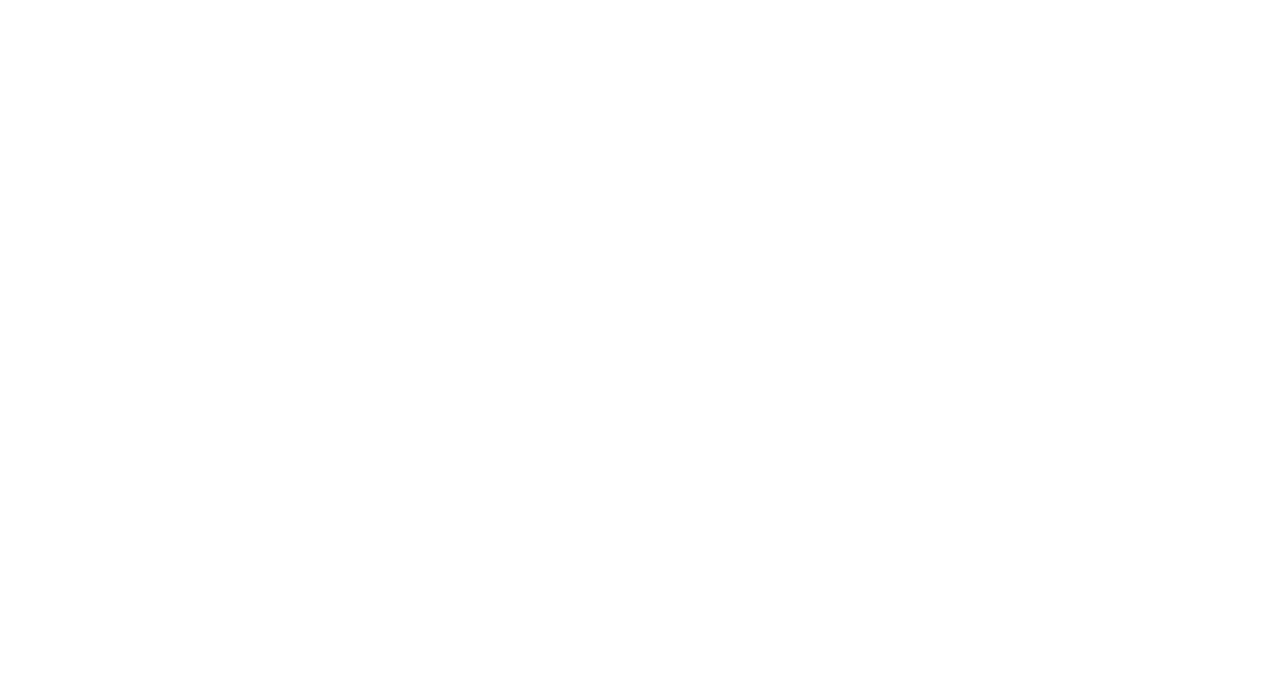
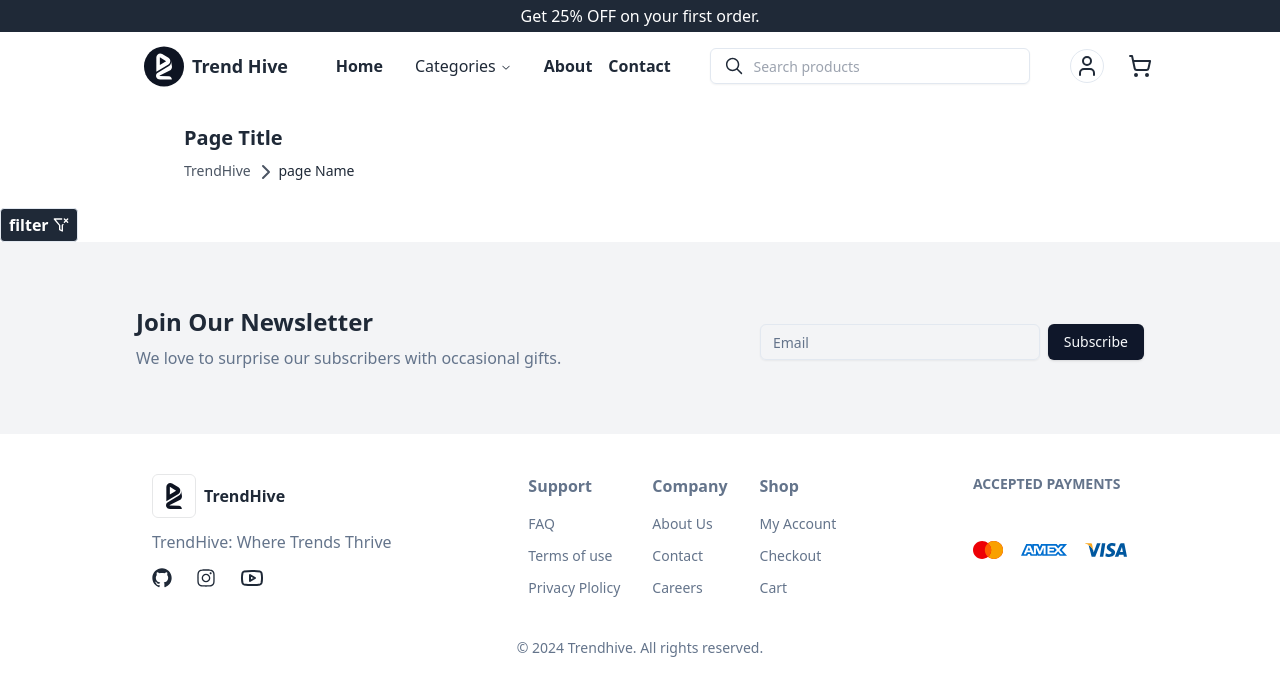
Before and after one commit to Brian-kipkoech-mutai/e-commerce-full-MEARN-stuck, a React (Vite) app in the folder front-end/: page /search in a window 1280 px wide. Before the commit this address had no page. Shown: the top 696 px of the page. Built offline with nearby package versions, Linux system fonts and the light colour scheme.

Commit message:
feat:- worked  on    listing component, implimented a filtering  algorithim  whci will be  used to perform   queris  based on user  selection

```diff
--- a/front-end/package.json
+++ b/front-end/package.json
@@ -32,7 +32,8 @@
     "react-router-dom": "^6.25.1",
     "react-spinners": "^0.14.1",
     "tailwind-merge": "^2.4.0",
-    "tailwindcss-animate": "^1.0.7"
+    "tailwindcss-animate": "^1.0.7",
+    "vaul": "^0.9.1"
   },
   "devDependencies": {
     "@types/node": "^20.14.12",
--- /dev/null
+++ b/front-end/src/components/FilterCategory.jsx
@@ -0,0 +1,29 @@
+import classNames from "classnames";
+import { XIcon } from "lucide-react";
+import React from "react";
+
+function FilterCategory({ name, options, handleSelect, selectedValues }) {
+  return (
+    <section className="">
+      <h2 className="font-semibold text-gray-800 mb-1">{name}</h2>
+      <section className="flex gap-2 gap-y-2  flex-wrap">
+        {options.map(({ label, value }) => (
+          <div
+            className={classNames(
+              "px-2 rounded-full   bg-gray-100 w-fit flex gap-1 items-center border",
+              {
+                "bg-teal-600 text-teal-100": value in selectedValues,
+              }
+            )}
+            onClick={() => handleSelect({ name, value })}
+          >
+            <span className="font-semibold text-xs">{label}</span>{" "}
+            <XIcon className="w-3" />
+          </div>
+        ))}
+      </section>
+    </section>
+  );
+}
+
+export default FilterCategory;
--- a/front-end/src/components/Header.jsx
+++ b/front-end/src/components/Header.jsx
@@ -63,13 +63,13 @@ function Header() {
                 </NavigationMenuTrigger>
                 <NavigationMenuContent className="flex flex-col gap-2 p-2 pr-8 text-gray-600   ">
                   <NavigationMenuLink className="hover:text-gray-800 cursor-pointer">
-                    men
+                    <NavLink to={"/search"}> men</NavLink>
                   </NavigationMenuLink>
                   <NavigationMenuLink className="hover:text-gray-800 cursor-pointer">
-                    women
+                    <NavLink to={"/search"}>women</NavLink>
                   </NavigationMenuLink>
                   <NavigationMenuLink className="hover:text-gray-800 cursor-pointer">
-                    Children
+                    <NavLink to={"/search"}>Children</NavLink>
                   </NavigationMenuLink>
                 </NavigationMenuContent>
               </NavigationMenuItem>
--- a/front-end/src/components/categories.jsx
+++ b/front-end/src/components/categories.jsx
@@ -75,6 +75,7 @@ function Categories() {
           whileTap={tapVariant}
         >
           <NavLink
+             to={'/search'}
             className={({ isActive }) =>
               isActive ? "text-gray-800" : "text-muted-foreground"
             }
--- /dev/null
+++ b/front-end/src/components/ui/drawer.jsx
@@ -0,0 +1,93 @@
+import * as React from "react"
+import { Drawer as DrawerPrimitive } from "vaul"
+
+import { cn } from "@/lib/utils"
+
+const Drawer = ({
+  shouldScaleBackground = true,
+  closeThreshold = 1,
+  modal=false,
+
+  ...props
+}) => (
+  <DrawerPrimitive.Root  shouldScaleBackground={shouldScaleBackground} {...props} />
+)
+Drawer.displayName = "Drawer"
+
+const DrawerTrigger = DrawerPrimitive.Trigger
+
+const DrawerPortal = DrawerPrimitive.Portal
+
+const DrawerClose = DrawerPrimitive.Close
+
+const DrawerOverlay = React.forwardRef(({ className, ...props }, ref) => (
+  <DrawerPrimitive.Overlay
+    ref={ref}
+    className={cn("fixed inset-0 z-50 bg-black/80", className)}
+    {...props} />
+))
+DrawerOverlay.displayName = DrawerPrimitive.Overlay.displayName
+
+const DrawerContent = React.forwardRef(({ className, children, ...props }, ref) => (
+  <DrawerPortal>
+    <DrawerOverlay />
+    <DrawerPrimitive.Content
+      ref={ref}
+      className={cn(
+        "fixed inset-x-0 bottom-0 z-50 mt-24 flex h-auto flex-col rounded-t-[10px] border bg-background",
+        className
+      )}
+      {...props}>
+      <div className="mx-auto mt-4 h-2 w-[100px] rounded-full bg-muted" />
+      {children}
+    </DrawerPrimitive.Content>
+  </DrawerPortal>
+))
+DrawerContent.displayName = "DrawerContent"
+
+const DrawerHeader = ({
+  className,
+  ...props
+}) => (
+  <div
+    className={cn("grid gap-1.5 p-4 text-center sm:text-left", className)}
+    {...props} />
+)
+DrawerHeader.displayName = "DrawerHeader"
+
+const DrawerFooter = ({
+  className,
+  ...props
+}) => (
+  <div className={cn("mt-auto flex flex-col gap-2 p-4", className)} {...props} />
+)
+DrawerFooter.displayName = "DrawerFooter"
+
+const DrawerTitle = React.forwardRef(({ className, ...props }, ref) => (
+  <DrawerPrimitive.Title
+    ref={ref}
+    className={cn("text-lg font-semibold leading-none tracking-tight", className)}
+    {...props} />
+))
+DrawerTitle.displayName = DrawerPrimitive.Title.displayName
+
+const DrawerDescription = React.forwardRef(({ className, ...props }, ref) => (
+  <DrawerPrimitive.Description
+    ref={ref}
+    className={cn("text-sm text-muted-foreground", className)}
+    {...props} />
+))
+DrawerDescription.displayName = DrawerPrimitive.Description.displayName
+
+export {
+  Drawer,
+  DrawerPortal,
+  DrawerOverlay,
+  DrawerTrigger,
+  DrawerClose,
+  DrawerContent,
+  DrawerHeader,
+  DrawerFooter,
+  DrawerTitle,
+  DrawerDescription,
+}
--- /dev/null
+++ b/front-end/src/container/ListingContainer.jsx
@@ -0,0 +1,40 @@
+import Listing from "@/pages/Listing";
+import React, { useState } from "react";
+import { useSearchParams } from "react-router-dom";
+
+function ListingContainer() {
+  const [filters, setFilters] = useState({});
+  const [selectedValues, setSelectedValues] = useState({});
+  const [_, setSearchParams] = useSearchParams();
+
+  const handleSelect = ({ name, value }) => {
+    const updatedFilters = { ...filters };
+    const updatedValues = { ...selectedValues };
+
+    if (value in updatedValues) {
+      delete updatedValues[value];
+
+      updatedFilters[name] = updatedFilters[name].filter((v) => v !== value);
+
+      if (updatedFilters[name].length === 0) delete updatedFilters[name];
+    } else {
+      updatedValues[value] = value;
+
+      if (name in updatedFilters) updatedFilters[name].push(value);
+      else updatedFilters[name] = [value];
+    }
+
+    setSelectedValues(updatedValues);
+    setFilters(updatedFilters);
+
+    const searchQueries = {};
+    for (const [key, values] of Object.entries(updatedFilters))
+      searchQueries[key] = values.join(",");
+
+    setSearchParams(searchQueries);
+  };
+
+  return <Listing {...{ handleSelect, selectedValues }} />;
+}
+
+export default ListingContainer;
--- /dev/null
+++ b/front-end/src/pages/Listing.jsx
@@ -0,0 +1,51 @@
+import React from "react";
+import {
+  Drawer,
+  DrawerClose,
+  DrawerContent,
+  DrawerDescription,
+  DrawerFooter,
+  DrawerHeader,
+  DrawerTitle,
+  DrawerTrigger,
+} from "@/components/ui/drawer";
+import { Button } from "@/components/ui/button";
+import { FilterIcon, FilterXIcon, XIcon } from "lucide-react";
+import FilterCategory from "@/components/FilterCategory";
+import { filters } from "@/utils/filterData";
+
+function Listing({ handleSelect, selectedValues }) {
+  return (
+    <div>
+      <Drawer>
+        <DrawerTrigger className="flex font-semibold gap-1 border p-1 px-2 rounded bg-gray-800 text-white ">
+          filter <FilterXIcon className="w-4" />
+        </DrawerTrigger>
+        <DrawerContent>
+          <DrawerClose className="self-end px-4 ">
+            <Button variant="outline" className="shadow-md">
+              close
+            </Button>
+          </DrawerClose>
+          <DrawerHeader>
+            {/* <DrawerTitle>filters</DrawerTitle> */}
+            <DrawerDescription>
+              <div className="space-y-2 max-h-svh overflow-scroll">
+                {filters.map(({ name, options }) => (
+                  <FilterCategory
+                    {...{ name, options, handleSelect, selectedValues }}
+                  />
+                ))}
+              </div>
+            </DrawerDescription>
+          </DrawerHeader>
+          {/* <DrawerFooter>
+            <Button>Submit</Button>
+          </DrawerFooter> */}
+        </DrawerContent>
+      </Drawer>
+    </div>
+  );
+}
+
+export default Listing;
--- a/front-end/src/pages/Product.jsx
+++ b/front-end/src/pages/Product.jsx
@@ -10,7 +10,6 @@ import {
 import { Heart, Share2, Star } from "lucide-react";
 import { Button } from "@/components/ui/button";
 import { DotsHorizontalIcon } from "@radix-ui/react-icons";
-import Latest from "@/components/Latest";
 import { AnimatePresence, motion } from "framer-motion";
 import { useState } from "react";
 import { Link, Outlet, useLocation } from "react-router-dom";
--- /dev/null
+++ b/front-end/src/utils/filterData.js
@@ -0,0 +1,88 @@
+
+
+export const filters = [
+  {
+    name: "Category",
+    options: [
+      { label: "Electronics", value: "electronics" },
+      { label: "Clothing", value: "clothing" },
+      { label: "Home Appliances", value: "home-appliances" },
+      { label: "Books", value: "books" },
+      { label: "Toys", value: "toys" },
+      { label: "Sports Equipment", value: "sports-equipment" },
+    ],
+  },
+  {
+    name: "Gender",
+    options: [
+      { label: "Men", value: "men" },
+      { label: "Women", value: "women" },
+      { label: "Unisex", value: "unisex" },
+    ],
+  },
+  {
+    name: "Brand",
+    options: [
+      { label: "Apple", value: "apple" },
+      { label: "Samsung", value: "samsung" },
+      { label: "Nike", value: "nike" },
+      { label: "Adidas", value: "adidas" },
+      { label: "Sony", value: "sony" },
+      { label: "LG", value: "lg" },
+    ],
+  },
+  {
+    name: "Price Range",
+    options: [
+      { label: "Under $50", value: "under-50" },
+      { label: "$50 to $100", value: "50-100" },
+      { label: "$100 to $500", value: "100-500" },
+      { label: "Above $500", value: "above-500" },
+    ],
+  },
+  {
+    name: "Rating",
+    options: [
+      { label: "4 Stars & Up", value: "4-stars-up" },
+      { label: "3 Stars & Up", value: "3-stars-up" },
+      { label: "2 Stars & Up", value: "2-stars-up" },
+      { label: "1 Star & Up", value: "1-star-up" },
+    ],
+  },
+  {
+    name: "Color",
+    options: [
+      { label: "Black", value: "black" },
+      { label: "White", value: "white" },
+      { label: "Red", value: "red" },
+      { label: "Blue", value: "blue" },
+      { label: "Green", value: "green" },
+    ],
+  },
+  {
+    name: "Size",
+    options: [
+      { label: "Small", value: "small" },
+      { label: "Medium", value: "medium" },
+      { label: "Large", value: "large" },
+      { label: "X-Large", value: "x-large" },
+    ],
+  },
+  {
+    name: "Material",
+    options: [
+      { label: "Cotton", value: "cotton" },
+      { label: "Polyester", value: "polyester" },
+      { label: "Leather", value: "leather" },
+      { label: "Wool", value: "wool" },
+    ],
+  },
+  {
+    name: "Availability",
+    options: [
+      { label: "In Stock", value: "in-stock" },
+      { label: "Out of Stock", value: "out-of-stock" },
+      { label: "Preorder", value: "preorder" },
+    ],
+  },
+];
```
Also changed, not shown: front-end/src/routes/routesConfig.jsx (+7 -0 lines), 1 other file (tests, documents, lock files or other folders).
